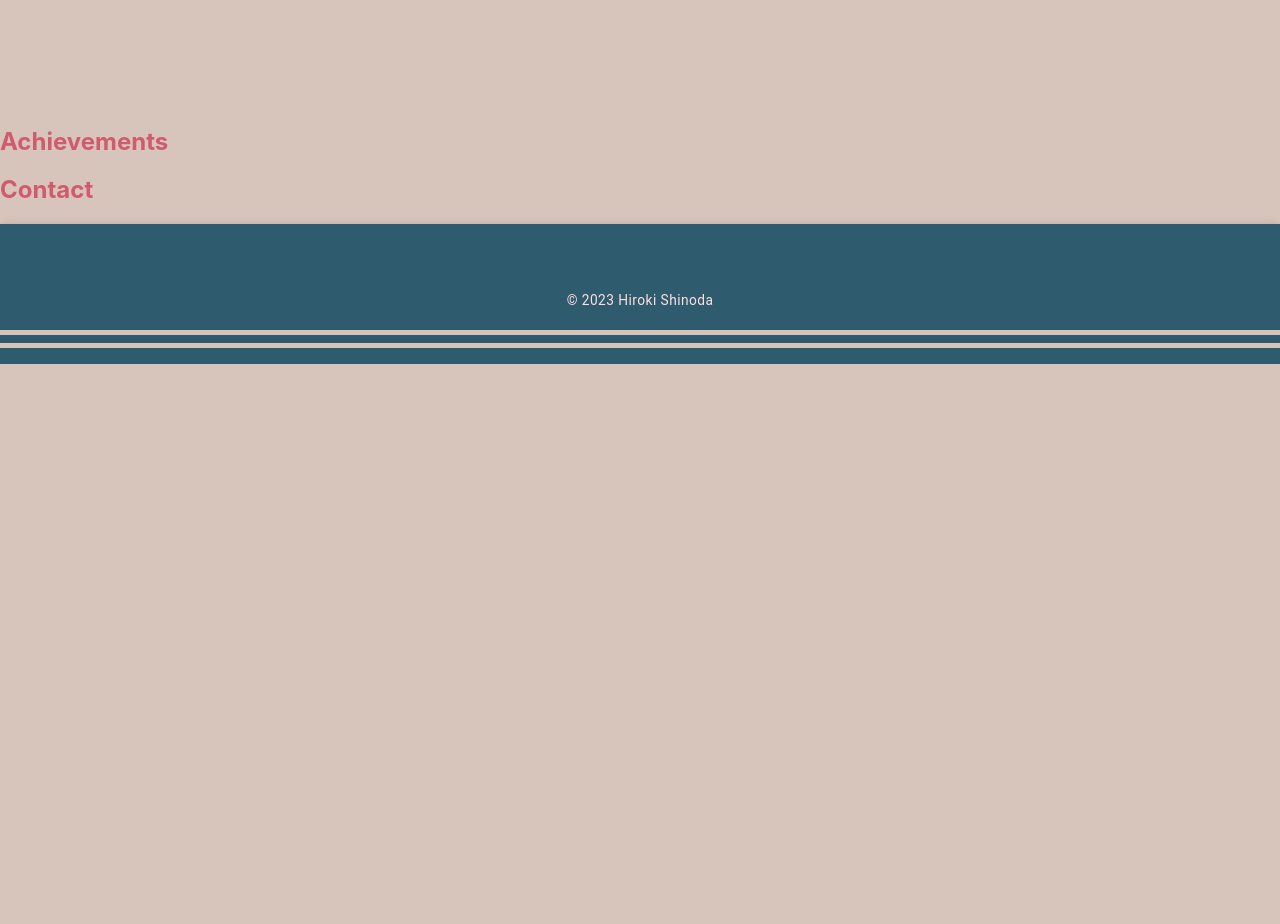
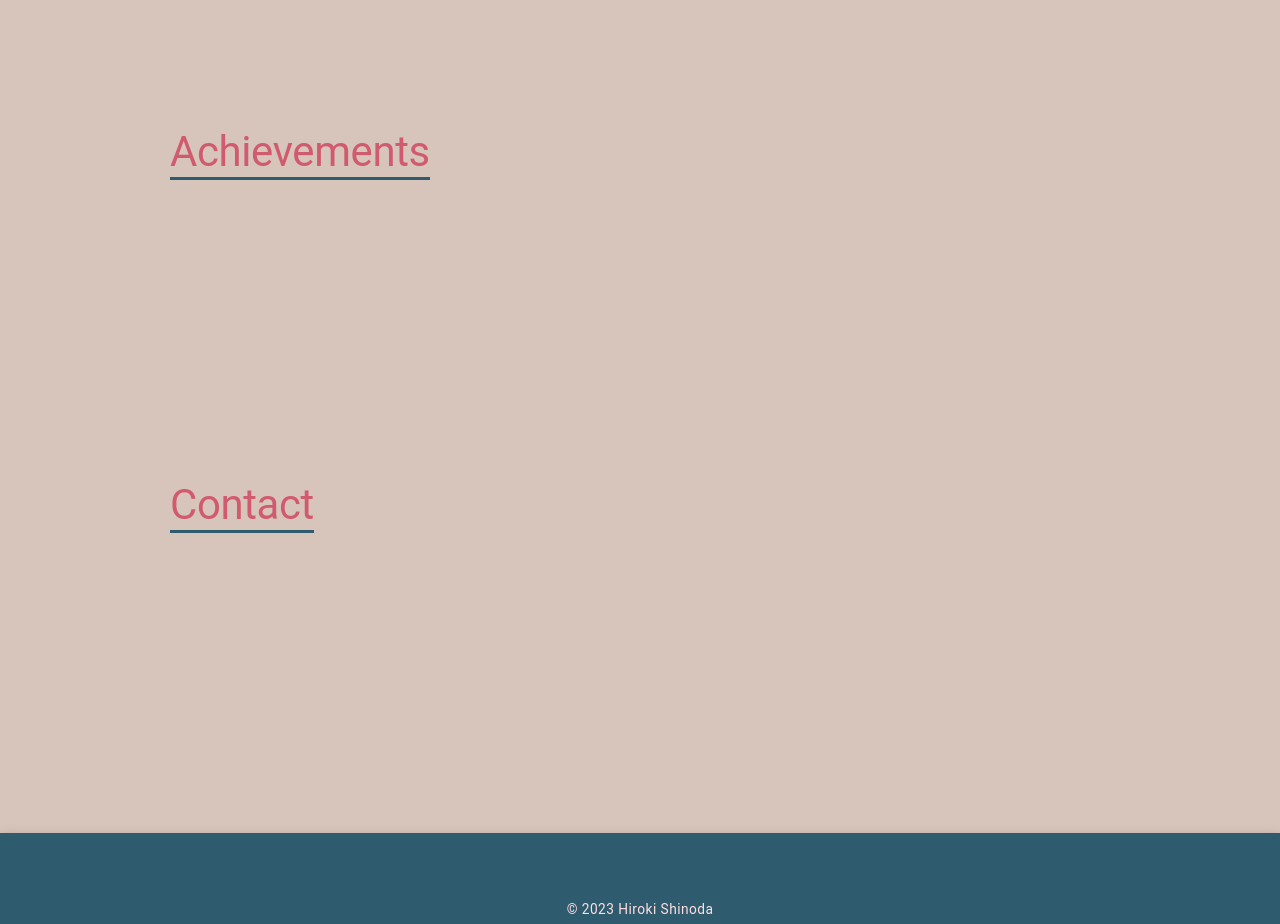
Before and after one commit to hirokishinoda/hirokishinoda.github.io, a React (Create React App) app in the folder portfolio/: page / in a window 1280 px wide. Shown: the part 2620-3544 px from the top of the page. Before the commit the page ends 2984 px from the top, so only its background shows below. Built offline with nearby package versions, Linux system fonts and the light colour scheme.

Commit message:
コンテンツタイトルの編集

```diff
--- a/portfolio/src/features/Achievements/components/Achievements.tsx
+++ b/portfolio/src/features/Achievements/components/Achievements.tsx
@@ -1,10 +1,10 @@
+import ContentsEntire from "components/ContentsEntire";
+
 const Achievements = () => {
     return (
-        <div>
-            <h2>
-                Achievements
-            </h2>
-        </div>
+        <ContentsEntire title="Achievements">
+
+        </ContentsEntire>
     );
 }
 
--- a/portfolio/src/features/Contact/components/Contact.tsx
+++ b/portfolio/src/features/Contact/components/Contact.tsx
@@ -1,10 +1,10 @@
+import ContentsEntire from "components/ContentsEntire";
+
 const Contact = () => {
     return (
-        <div>
-            <h2>
-                Contact
-            </h2>
-        </div>
+        <ContentsEntire title="Contact">
+
+        </ContentsEntire>
     );
 }
 
```
